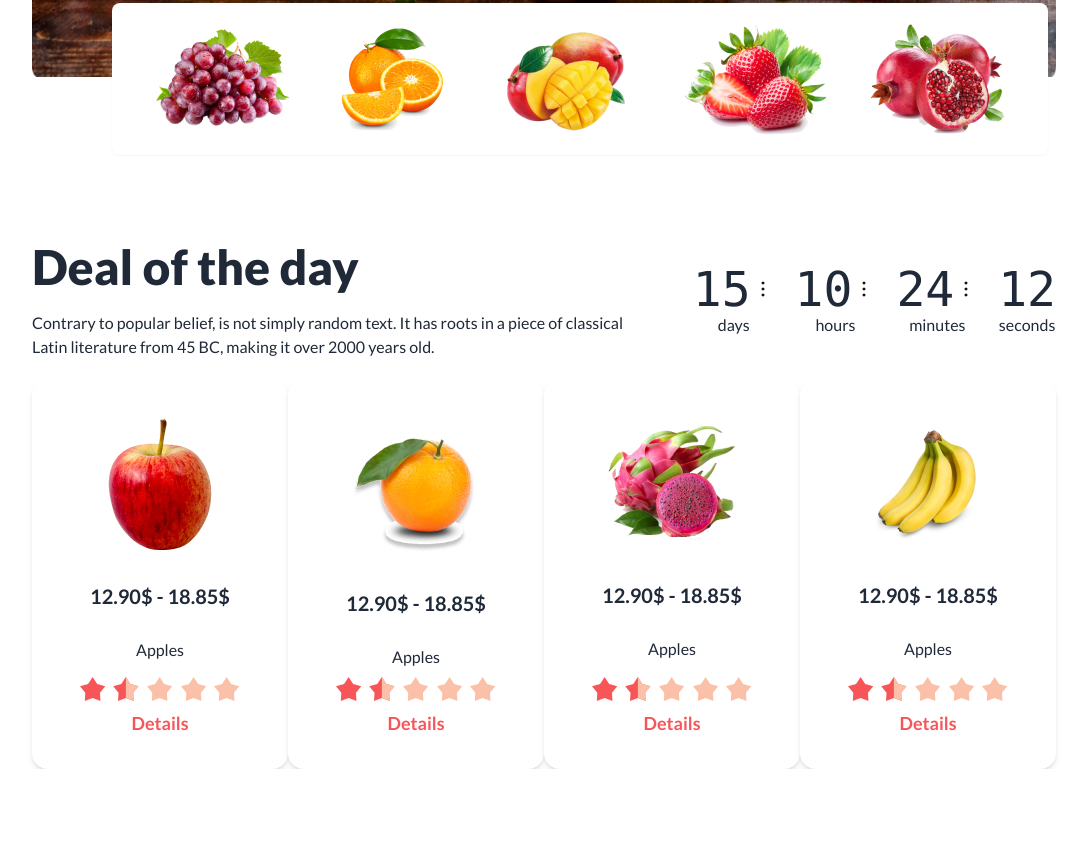
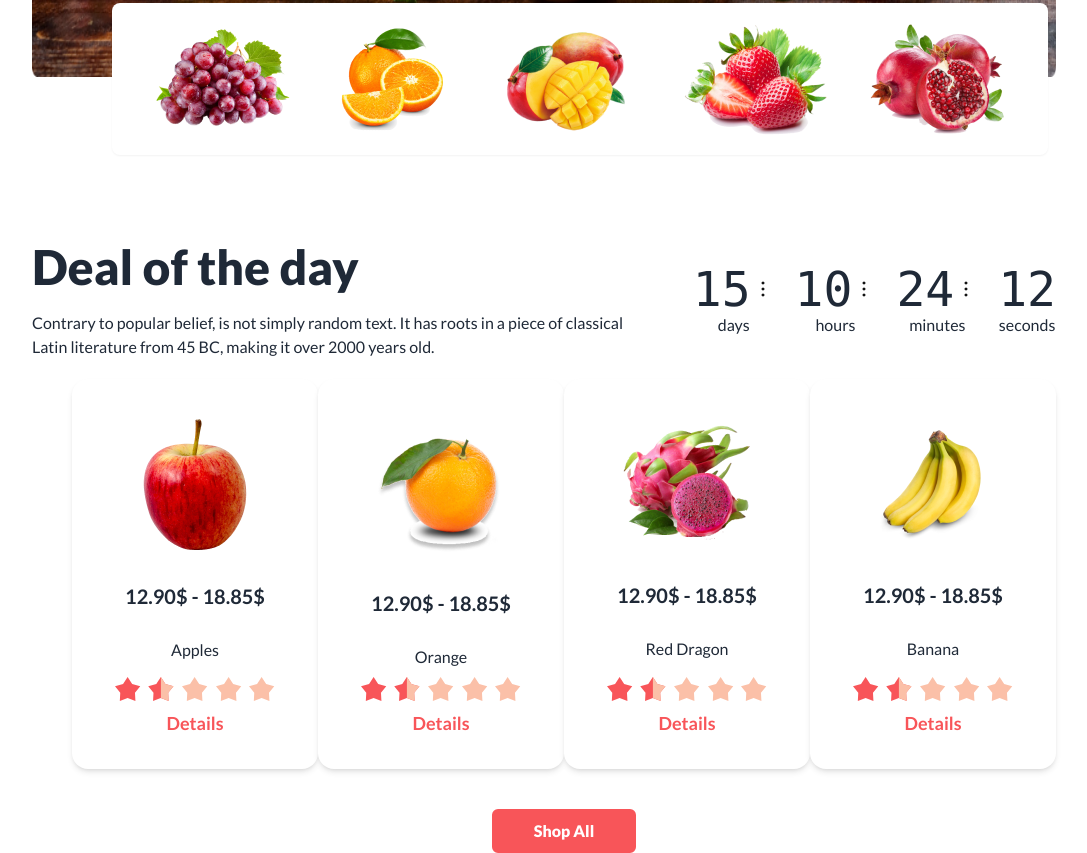
Before and after one commit to Sifat-Ikram/fruit-brust-web, a plain HTML site: page index.html in a window 1280 px wide. Shown: the part 815-1668 px from the top of the page, without its empty margins (96-1183 px from the left). Before the commit the page ends 1584 px from the top, so only its background shows below. Drawn offline with nearby package versions, Linux system fonts and the light colour scheme; grey boxes are pictures that could not be loaded.

Commit message:
deal section updated

```diff
--- a/index.html
+++ b/index.html
@@ -355,7 +355,7 @@
     </header>
     <main class="md:px-32 sm:px-16 max-sm:px-2 mt-40">
         <!-- deal section -->
-        <section class="flex flex-col justify-center max-sm:ml-10">
+        <section class="flex flex-col justify-center max-sm:ml-10 space-x-10">
             <div class="flex flex-col md:flex-row md:justify-between items-center">
                 <div class="">
                     <h1 class="text-5xl font-extrabold">Deal of the day</h1>
@@ -409,7 +409,7 @@
                 </div>
             </div>
             <div class="flex max-md:flex-wrap max-sm:flex-col max-sm:justify-center max-sm:ml-7">
-                <div class="card mt-5 w-72 bg-base-100 shadow-md border-1 border-dotted border-gray-400">
+                <div class="card mt-5 w-64 bg-base-100 shadow-md border-1 border-dotted border-gray-400">
                     <figure class="px-5 pt-10">
                         <img src="/images/fruit6.png" alt="Apple" class="rounded-xl" />
                     </figure>
@@ -477,13 +477,13 @@
                         </dialog>
                     </div>
                 </div>
-                <div class="card mt-5 w-72 bg-base-100 shadow-md border-1 border-dotted border-gray">
+                <div class="card mt-5 w-64 bg-base-100 shadow-md border-1 border-dotted border-gray">
                     <figure class="px-5 pt-10">
-                        <img src="/images/fruit7.png" alt="Apple" class="rounded-xl" />
+                        <img src="/images/fruit7.png" alt="Orange" class="rounded-xl" />
                     </figure>
                     <div class="card-body items-center text-center">
                         <h2 class="card-title font-bold mb-5">12.90$ - 18.85$</h2>
-                        <p>Apples</p>
+                        <p>Orange</p>
                         <svg xmlns="http://www.w3.org/2000/svg" width="160" height="24" viewBox="0 0 160 24"
                             fill="none">
                             <path
@@ -545,13 +545,13 @@
                         </dialog>
                     </div>
                 </div>
-                <div class="card mt-5 w-72 bg-base-100 shadow-md border-1 border-dotted border-gray">
+                <div class="card mt-5 w-64 bg-base-100 shadow-md border-1 border-dotted border-gray">
                     <figure class="px-5 pt-10">
-                        <img src="/images/fruit8.png" alt="Apple" class="rounded-xl" />
+                        <img src="/images/fruit8.png" alt="Red Dragon" class="rounded-xl" />
                     </figure>
                     <div class="card-body items-center text-center">
                         <h2 class="card-title font-bold mb-5">12.90$ - 18.85$</h2>
-                        <p>Apples</p>
+                        <p>Red Dragon</p>
                         <svg xmlns="http://www.w3.org/2000/svg" width="160" height="24" viewBox="0 0 160 24"
                             fill="none">
                             <path
@@ -613,13 +613,13 @@
                         </dialog>
                     </div>
                 </div>
-                <div class="card mt-5 w-72 bg-base-100 shadow-md border-1 border-dotted border-gray">
+                <div class="card mt-5 w-64 bg-base-100 shadow-md border-1 border-dotted border-gray">
                     <figure class="px-5 pt-10">
-                        <img src="/images/fruit9.png" alt="Apple" class="rounded-xl" />
+                        <img src="/images/fruit9.png" alt="Banana" class="rounded-xl" />
                     </figure>
                     <div class="card-body items-center text-center">
                         <h2 class="card-title font-bold mb-5">12.90$ - 18.85$</h2>
-                        <p>Apples</p>
+                        <p>Banana</p>
                         <svg xmlns="http://www.w3.org/2000/svg" width="160" height="24" viewBox="0 0 160 24"
                             fill="none">
                             <path
@@ -682,6 +682,14 @@
                     </div>
                 </div>
             </div>
+            <div class="flex justify-center">
+                <button class="max-sm:-ml-5 max-md:-ml-5 mt-10 px-5 py-2 w-36 bg-[#F85559] border-[#F85559] text-white font-extrabold rounded-md border-2">Shop All</button>
+            </div>
+
+        </section>
+        <!-- team section -->
+        <section>
+
         </section>
     </main>
     <footer></footer>
```
